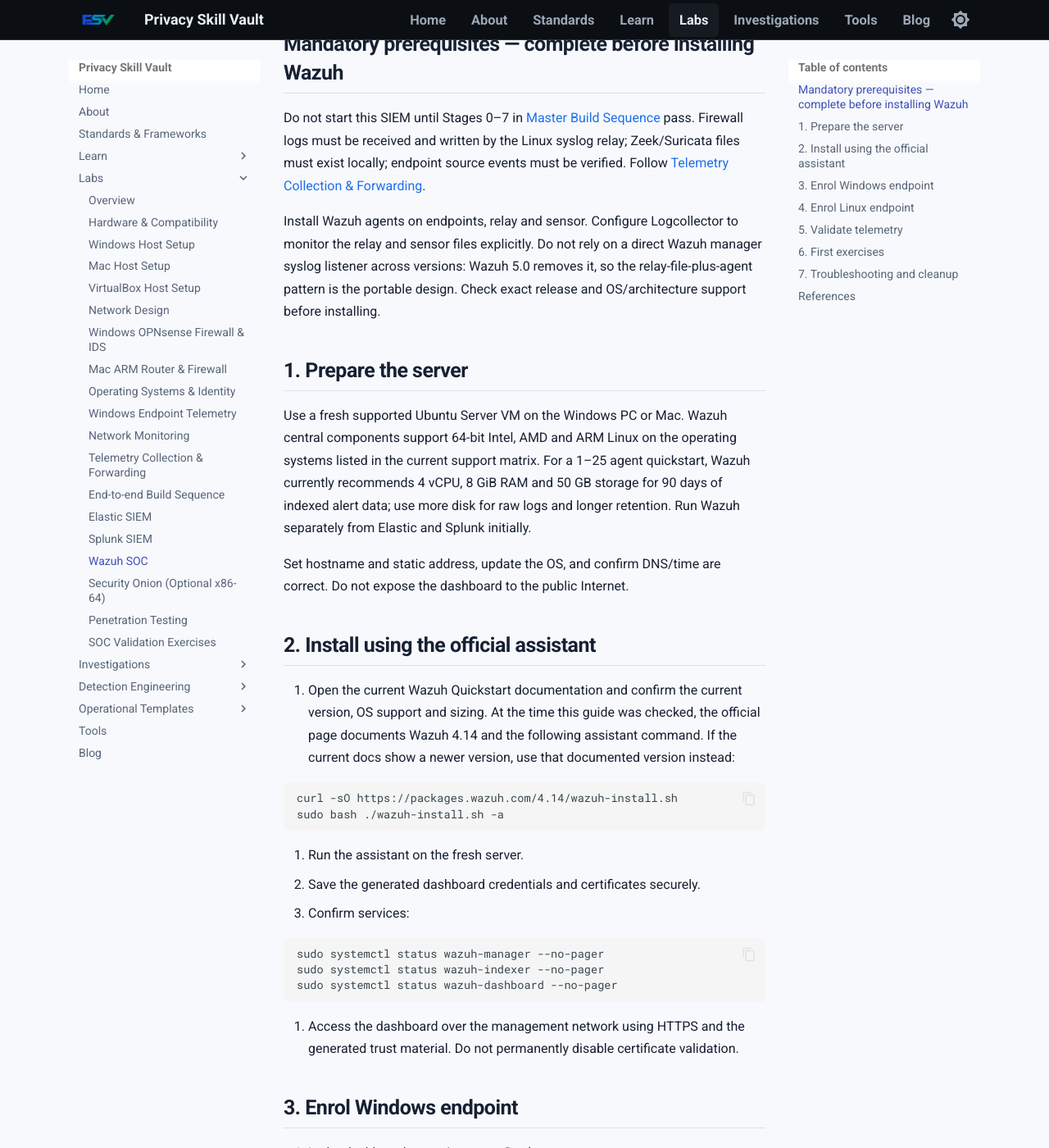
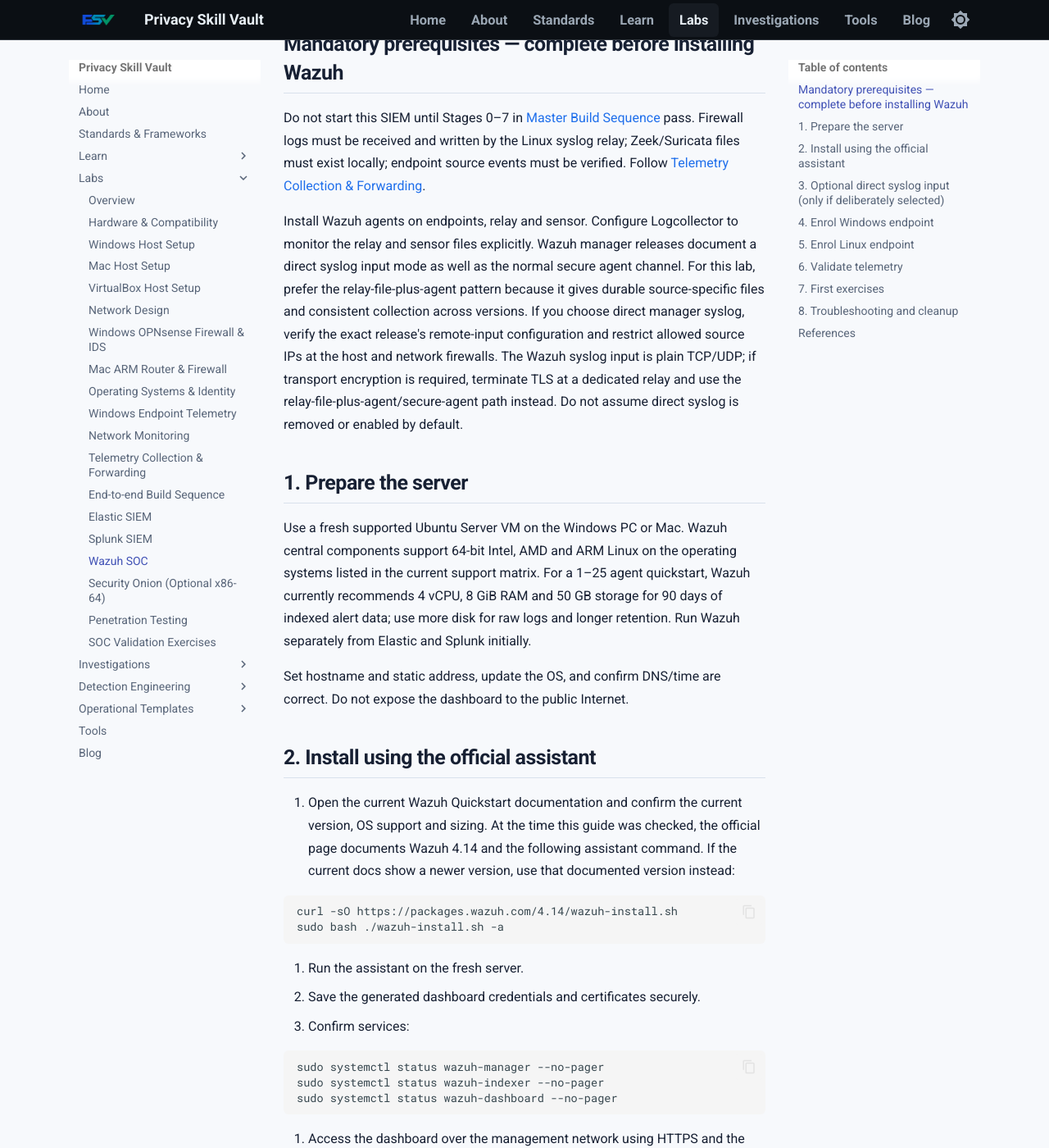
Before and after one commit to PrivacySkillVault/privacyskillvault.github.io, an MkDocs documentation site: the page built from docs/labs/wazuh-soc.md, in a window 1280 px wide and 1400 px high, scrolled down 299 px. Shown: the whole window at 82% size. Built offline with MkDocs 1.6.1 and Material for MkDocs 9.7.7, drawn with Linux system fonts in a browser that asks for light colours; some of the changed text lies outside the part shown.

Commit message:
Apply Phase 6 implementation runbooks

```diff
--- a/docs/labs/wazuh-soc.md
+++ b/docs/labs/wazuh-soc.md
@@ -8,7 +8,7 @@
 
 Do not start this SIEM until Stages 0–7 in [Master Build Sequence](build-sequence.md) pass. Firewall logs must be received and written by the Linux syslog relay; Zeek/Suricata files must exist locally; endpoint source events must be verified. Follow [Telemetry Collection & Forwarding](telemetry-pipeline.md).
 
-Install Wazuh agents on endpoints, relay and sensor. Configure Logcollector to monitor the relay and sensor files explicitly. Do not rely on a direct Wazuh manager syslog listener across versions: Wazuh 5.0 removes it, so the relay-file-plus-agent pattern is the portable design. Check exact release and OS/architecture support before installing.
+Install Wazuh agents on endpoints, relay and sensor. Configure Logcollector to monitor the relay and sensor files explicitly. Wazuh manager releases document a direct syslog input mode as well as the normal secure agent channel. For this lab, prefer the relay-file-plus-agent pattern because it gives durable source-specific files and consistent collection across versions. If you choose direct manager syslog, verify the exact release's remote-input configuration and restrict allowed source IPs at the host and network firewalls. The Wazuh syslog input is plain TCP/UDP; if transport encryption is required, terminate TLS at a dedicated relay and use the relay-file-plus-agent/secure-agent path instead. Do not assume direct syslog is removed or enabled by default.
 
 ## 1. Prepare the server
 
@@ -37,7 +37,23 @@
 
 5. Access the dashboard over the management network using HTTPS and the generated trust material. Do not permanently disable certificate validation.
 
-## 3. Enrol Windows endpoint
+## 3. Optional direct syslog input (only if deliberately selected)
+
+Wazuh manager supports a syslog remote input in documented releases. This is separate from the secure agent channel (normally TCP/1514). Configure only after checking the installed release's documentation. Example manager configuration fragment for a dedicated lab manager, with source allowlisting:
+
+~~~xml
+<remote>
+  <connection>syslog</connection>
+  <port>514</port>
+  <protocol>tcp</protocol>
+  <allowed-ips>10.10.30.1</allowed-ips>
+  <local_ip>10.10.30.21</local_ip>
+</remote>
+~~~
+
+Replace the source and listener addresses with actual values. Restrict TCP/514 at host and network firewalls. This Wazuh syslog listener is plain TCP, not TLS. If encryption is required, use the TLS-capable relay and agent path instead. Validate XML/configuration and restart the manager using the release-specific procedure. Direct syslog input does not replace endpoint agents for Windows Event Channels or macOS Unified Logging. Do not enable this listener on an untrusted interface.
+
+## 4. Enrol Windows endpoint
 
 1. In the dashboard, open Agents → Deploy new agent.
 2. Select Windows and the current agent package.
@@ -76,7 +92,7 @@
 
 Use a version-controlled copy of custom rules. Validate configuration before restarting services. Do not paste unreviewed example rules into a production manager.
 
-## 7. Troubleshooting and cleanup
+## 8. Troubleshooting and cleanup
 
 Check manager/indexer/dashboard service logs, agent connectivity, DNS, firewall, certificates, disk and memory. Unenrol agents through the supported workflow. Do not delete indexer data directories manually while services are running.
 
@@ -86,4 +102,4 @@
 - [Wazuh installation guide](https://documentation.wazuh.com/current/installation-guide/index.html)
 - [Agent deployment and enrolment](https://documentation.wazuh.com/current/user-manual/agent/agent-enrollment/index.html)
 - [File Integrity Monitoring](https://documentation.wazuh.com/current/user-manual/capabilities/file-integrity/index.html)
-- [Wazuh syslog input migration for 5.0](https://github.com/wazuh/wazuh/blob/main/docs/guide/migration/syslog-input-4x-to-5x.md)
+- [Wazuh remote configuration and syslog input](https://documentation.wazuh.com/current/user-manual/reference/ossec-conf/remote.html)
```
Also changed, not shown: other parts of docs/labs/wazuh-soc.md (+3 -3 lines).
